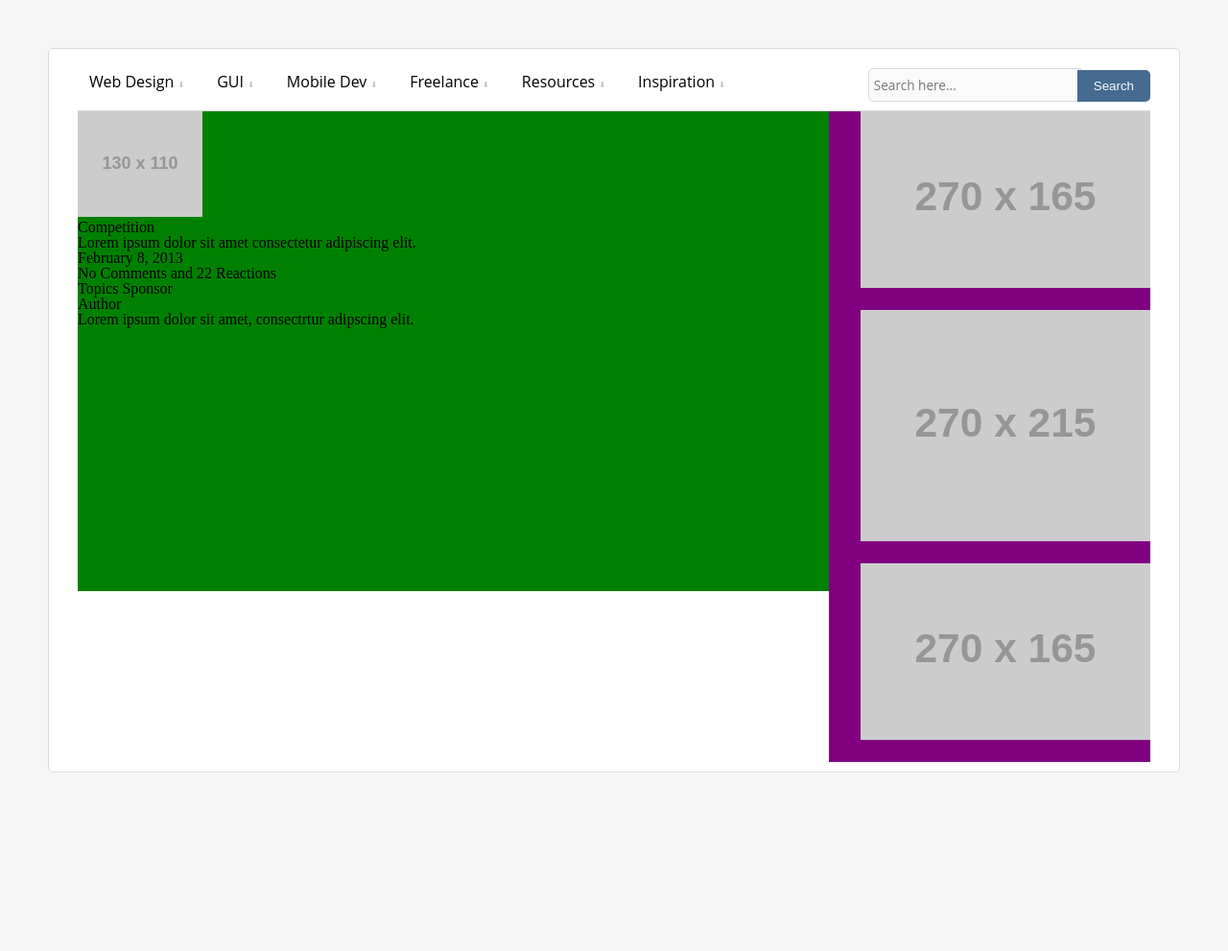
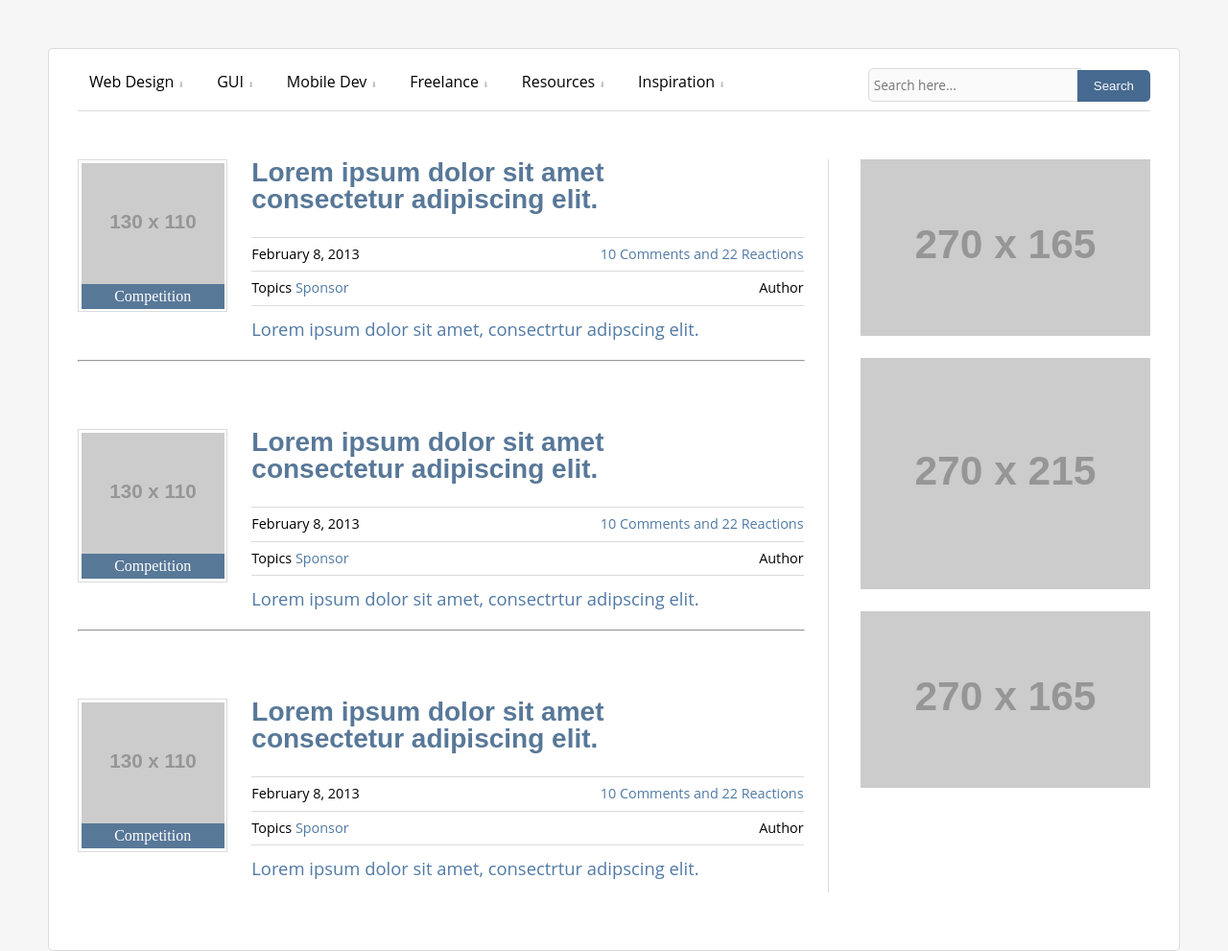
Before and after one commit to kyleludlow/zaplabs, a plain HTML site: page index.html in a window 1280 px wide. Shown: the whole page at 96% size. Before the commit the page ends 855 px from the top, so only its background shows below. Drawn offline with Linux system fonts and the light colour scheme; placeholder pictures from the web are drawn by us.

Commit message:
adds styling for left side content and removes column height

```diff
--- a/css/main.css
+++ b/css/main.css
@@ -56,12 +56,15 @@ body {
   background-color: white;
   border: 1px solid #dbdbdb;
   border-radius: 5px;
-  width: 100%; }
+  width: 100%;
+  height: auto; }
 
 .content-wrapper {
   padding: 0px 30px 10px 30px; }
 
 .main {
+  padding-top: 50px;
+  padding-bottom: 50px;
   width: 100%;
   height: 100%; }
 
@@ -140,20 +143,18 @@ form {
 
 .col-1-3 {
   float: left;
-  width: 100%;
-  background-color: purple; }
+  width: 100%; }
   @media screen and (min-width: 768px) {
     .col-1-3 {
       width: 30%; } }
 
 .col-2-3 {
   float: left;
-  background-color: green;
-  width: 100%;
-  height: 500px; }
+  width: 100%; }
   @media screen and (min-width: 768px) {
     .col-2-3 {
-      width: 70%; } }
+      width: 70%;
+      border-right: 1px solid #dbdbdb; } }
 
 .gridex:after {
   content: "";
@@ -167,3 +168,72 @@ form {
   .right-image-wrapper img {
     width: 100%;
     height: auto; }
+
+hr {
+  float: left;
+  width: 97%;
+  background-color: #dbdbdb;
+  margin-bottom: 70px; }
+
+.left-content-row {
+  height: 200px; }
+
+.image-box {
+  float: left;
+  border: 0.5px solid #dbdbdb;
+  padding: 2.5px; }
+  @media screen and (min-width: 768px) {
+    .image-box {
+      width: 20%; } }
+  .image-box .image-div {
+    overflow: hidden; }
+    .image-box .image-div img {
+      width: 100%;
+      height: auto; }
+  .image-box .image-caption-div {
+    margin-top: -3px;
+    text-align: center;
+    padding: 5px;
+    background-color: #587898;
+    color: white; }
+
+.main-content {
+  float: left;
+  padding-left: 25px;
+  padding-right: 25px; }
+  @media screen and (min-width: 768px) {
+    .main-content {
+      width: 80%; } }
+  .main-content h2 {
+    padding-bottom: 25px;
+    max-width: 70%;
+    font-family: sans-serif;
+    font-size: 1.75em;
+    font-weight: 600;
+    color: #587898; }
+  .main-content .date-and-comments {
+    border-top: 1px solid #dbdbdb;
+    padding-top: 10px;
+    padding-bottom: 10px;
+    font-family: 'Open Sans', sans-serif;
+    font-size: 0.9em; }
+    .main-content .date-and-comments span {
+      float: right;
+      color: #507aa5; }
+  .main-content .topics-and-author {
+    border-top: 1px solid #dbdbdb;
+    padding-top: 10px;
+    padding-bottom: 10px;
+    font-family: 'Open Sans', sans-serif;
+    font-size: 0.9em; }
+    .main-content .topics-and-author .sponsor {
+      color: #507aa5; }
+    .main-content .topics-and-author .author {
+      float: right; }
+  .main-content h3 {
+    border-top: 1px solid #dbdbdb;
+    padding-top: 15px;
+    padding-bottom: 15px;
+    color: #507aa5;
+    font-family: 'Open Sans', sans-serif;
+    font-size: 1.15em; }
--- a/index.html
+++ b/index.html
@@ -37,18 +37,56 @@
                 </div>
               </div>
               <div class ="main-content">
-                <div>
                   <h2>Lorem ipsum dolor sit amet consectetur adipiscing elit.</h2>
+                <div class="date-and-comments">
+                  <p>February 8, 2013 <span>10 Comments and 22 Reactions</span></p>
                 </div>
-                <div>
-                  <p>February 8, 2013</p><p>No Comments and 22 Reactions</p>
+                <div class="topics-and-author">
+                  <p>Topics <span class="sponsor">Sponsor</span><span class="author">Author</span></p>
                 </div>
-                <div>
-                  <p>Topics Sponsor</p><p>Author</p>
+                  <h3>Lorem ipsum dolor sit amet, consectrtur adipscing elit.</h3>
+              </div>
+              <hr/>
+            </div>
+            <div class="left-content-row">
+              <div class="image-box">
+                <div class="image-div">
+                    <img src="http://placehold.it/130x110">
                 </div>
-                <div>
-                  <p>Lorem ipsum dolor sit amet, consectrtur adipscing elit.</p>
+                <div class="image-caption-div">
+                  Competition
                 </div>
+              </div>
+              <div class ="main-content">
+                  <h2>Lorem ipsum dolor sit amet consectetur adipiscing elit.</h2>
+                <div class="date-and-comments">
+                  <p>February 8, 2013 <span>10 Comments and 22 Reactions</span></p>
+                </div>
+                <div class="topics-and-author">
+                  <p>Topics <span class="sponsor">Sponsor</span><span class="author">Author</span></p>
+                </div>
+                  <h3>Lorem ipsum dolor sit amet, consectrtur adipscing elit.</h3>
+              </div>
+              <hr/>
+            </div>
+            <div class="left-content-row">
+              <div class="image-box">
+                <div class="image-div">
+                    <img src="http://placehold.it/130x110">
+                </div>
+                <div class="image-caption-div">
+                  Competition
+                </div>
+              </div>
+              <div class ="main-content">
+                  <h2>Lorem ipsum dolor sit amet consectetur adipiscing elit.</h2>
+                <div class="date-and-comments">
+                  <p>February 8, 2013 <span>10 Comments and 22 Reactions</span></p>
+                </div>
+                <div class="topics-and-author">
+                  <p>Topics <span class="sponsor">Sponsor</span><span class="author">Author</span></p>
+                </div>
+                  <h3>Lorem ipsum dolor sit amet, consectrtur adipscing elit.</h3>
               </div>
             </div>
           </div>
```
